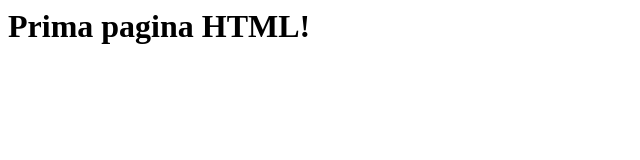
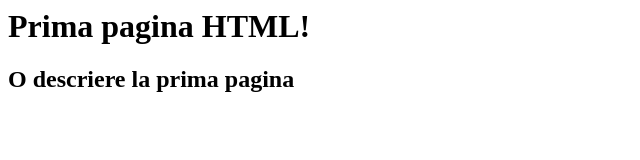
Before and after one commit to tudoritschool/first_repo, a plain HTML site: page index.html in a window 1280 px wide. Shown: the whole page, without its empty margins (0-640 px from the left). Drawn offline with Linux system fonts and the light colour scheme.

Commit message:
am adaugat o descriere

```diff
--- a/index.html
+++ b/index.html
@@ -1,5 +1,6 @@
 <html>
 	<body>
 		<h1>Prima pagina HTML!</h1>
+		<h2>O descriere la prima pagina</h2>
 	</body>
 </html>
```
